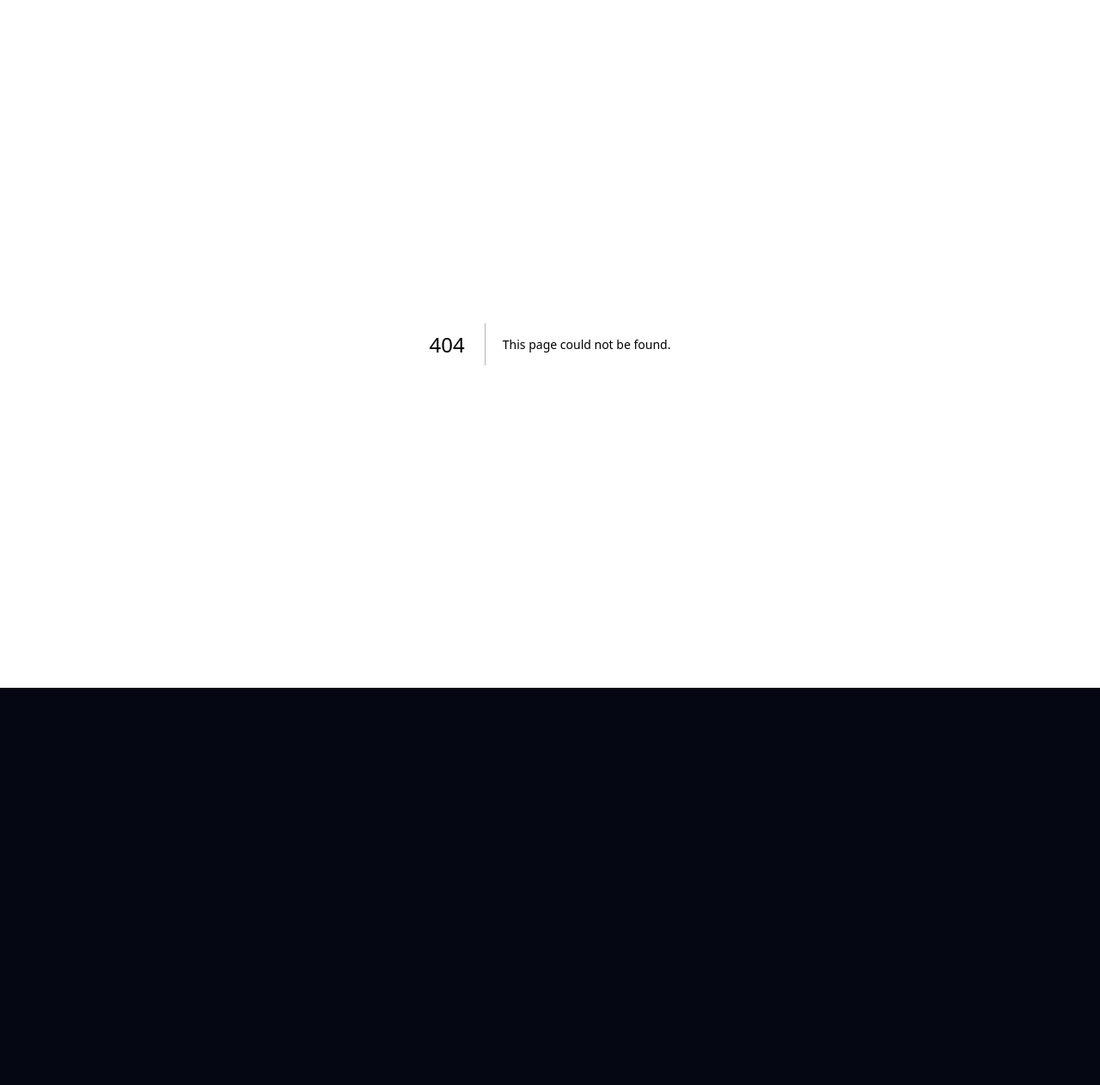
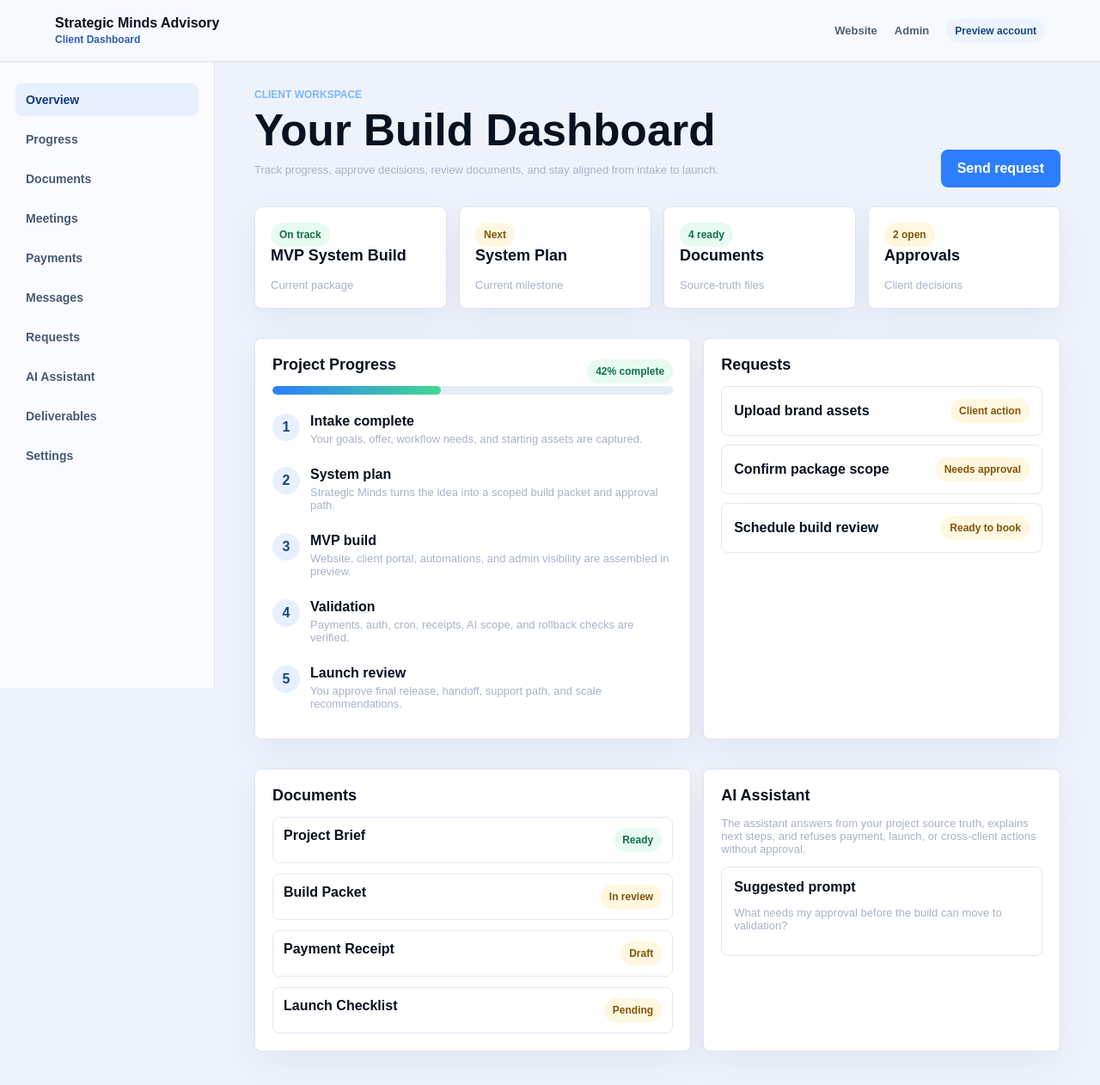
Before and after one commit to Strategic-Minds/strategicminds, a Next.js app: page /client in a window 1280 px wide. Before the commit this address had no page. Shown: the top 1262 px of the page at 86% size. Before the commit the page ends 800 px from the top, so only its background shows below. Built offline with nearby package versions, Linux system fonts and the light colour scheme.

Commit message:
Add Strategic Minds client dashboard

```diff
--- /dev/null
+++ b/app/client/page.tsx
@@ -0,0 +1,131 @@
+const steps = [
+  ['Intake complete', 'Your goals, offer, workflow needs, and starting assets are captured.'],
+  ['System plan', 'Strategic Minds turns the idea into a scoped build packet and approval path.'],
+  ['MVP build', 'Website, client portal, automations, and admin visibility are assembled in preview.'],
+  ['Validation', 'Payments, auth, cron, receipts, AI scope, and rollback checks are verified.'],
+  ['Launch review', 'You approve final release, handoff, support path, and scale recommendations.']
+];
+
+const documents = [
+  ['Project Brief', 'Ready'],
+  ['Build Packet', 'In review'],
+  ['Payment Receipt', 'Draft'],
+  ['Launch Checklist', 'Pending']
+];
+
+const requests = [
+  ['Upload brand assets', 'Client action'],
+  ['Confirm package scope', 'Needs approval'],
+  ['Schedule build review', 'Ready to book']
+];
+
+export default function ClientPage() {
+  return (
+    <main className="app-shell">
+      <nav className="app-nav">
+        <a className="brand" href="/">
+          Strategic Minds Advisory
+          <span>Client Dashboard</span>
+        </a>
+        <div className="nav-links" style={{ color: '#34445c' }}>
+          <a href="/">Website</a>
+          <a href="/admin">Admin</a>
+          <span className="status-pill">Preview account</span>
+        </div>
+      </nav>
+
+      <div className="app-layout">
+        <aside className="side-nav" aria-label="Client navigation">
+          <span className="active">Overview</span>
+          <span>Progress</span>
+          <span>Documents</span>
+          <span>Meetings</span>
+          <span>Payments</span>
+          <span>Messages</span>
+          <span>Requests</span>
+          <span>AI Assistant</span>
+          <span>Deliverables</span>
+          <span>Settings</span>
+        </aside>
+
+        <section className="workspace">
+          <header className="workspace-header">
+            <div>
+              <span className="eyebrow">Client workspace</span>
+              <h1>Your Build Dashboard</h1>
+              <p className="muted">Track progress, approve decisions, review documents, and stay aligned from intake to launch.</p>
+            </div>
+            <a className="btn primary" href="mailto:strategicmindsadvisory@gmail.com">Send request</a>
+          </header>
+
+          <div className="status-row">
+            <div className="dashboard-panel"><span className="badge green">On track</span><h2>MVP System Build</h2><span className="muted">Current package</span></div>
+            <div className="dashboard-panel"><span className="badge amber">Next</span><h2>System Plan</h2><span className="muted">Current milestone</span></div>
+            <div className="dashboard-panel"><span className="badge green">4 ready</span><h2>Documents</h2><span className="muted">Source-truth files</span></div>
+            <div className="dashboard-panel"><span className="badge amber">2 open</span><h2>Approvals</h2><span className="muted">Client decisions</span></div>
+          </div>
+
+          <div className="client-grid">
+            <div className="client-tile">
+              <div className="row-between">
+                <h2>Project Progress</h2>
+                <span className="badge green">42% complete</span>
+              </div>
+              <div className="progress" aria-label="42 percent complete">
+                <span style={{ width: '42%' }} />
+              </div>
+              <div className="timeline" style={{ marginTop: 22 }}>
+                {steps.map(([title, text], index) => (
+                  <div className="timeline-item" key={title}>
+                    <div className="timeline-index">{index + 1}</div>
+                    <div>
+                      <strong>{title}</strong>
+                      <p className="muted" style={{ marginTop: 4 }}>{text}</p>
+                    </div>
+                  </div>
+                ))}
+              </div>
+            </div>
+
+            <div className="client-tile">
+              <h2>Requests</h2>
+              <div className="queue">
+                {requests.map(([title, status]) => (
+                  <div className="queue-item" key={title}>
+                    <div className="row-between">
+                      <strong>{title}</strong>
+                      <span className="badge amber">{status}</span>
+                    </div>
+                  </div>
+                ))}
+              </div>
+            </div>
+          </div>
+
+          <div className="client-grid">
+            <div className="client-tile">
+              <h2>Documents</h2>
+              <div className="document-list">
+                {documents.map(([title, status]) => (
+                  <div key={title}>
+                    <strong>{title}</strong>
+                    <span className={status === 'Ready' ? 'badge green' : 'badge amber'}>{status}</span>
+                  </div>
+                ))}
+              </div>
+            </div>
+
+            <div className="client-tile">
+              <h2>AI Assistant</h2>
+              <p className="muted">The assistant answers from your project source truth, explains next steps, and refuses payment, launch, or cross-client actions without approval.</p>
+              <div className="queue-item">
+                <strong>Suggested prompt</strong>
+                <p className="muted">What needs my approval before the build can move to validation?</p>
+              </div>
+            </div>
+          </div>
+        </section>
+      </div>
+    </main>
+  );
+}
```
